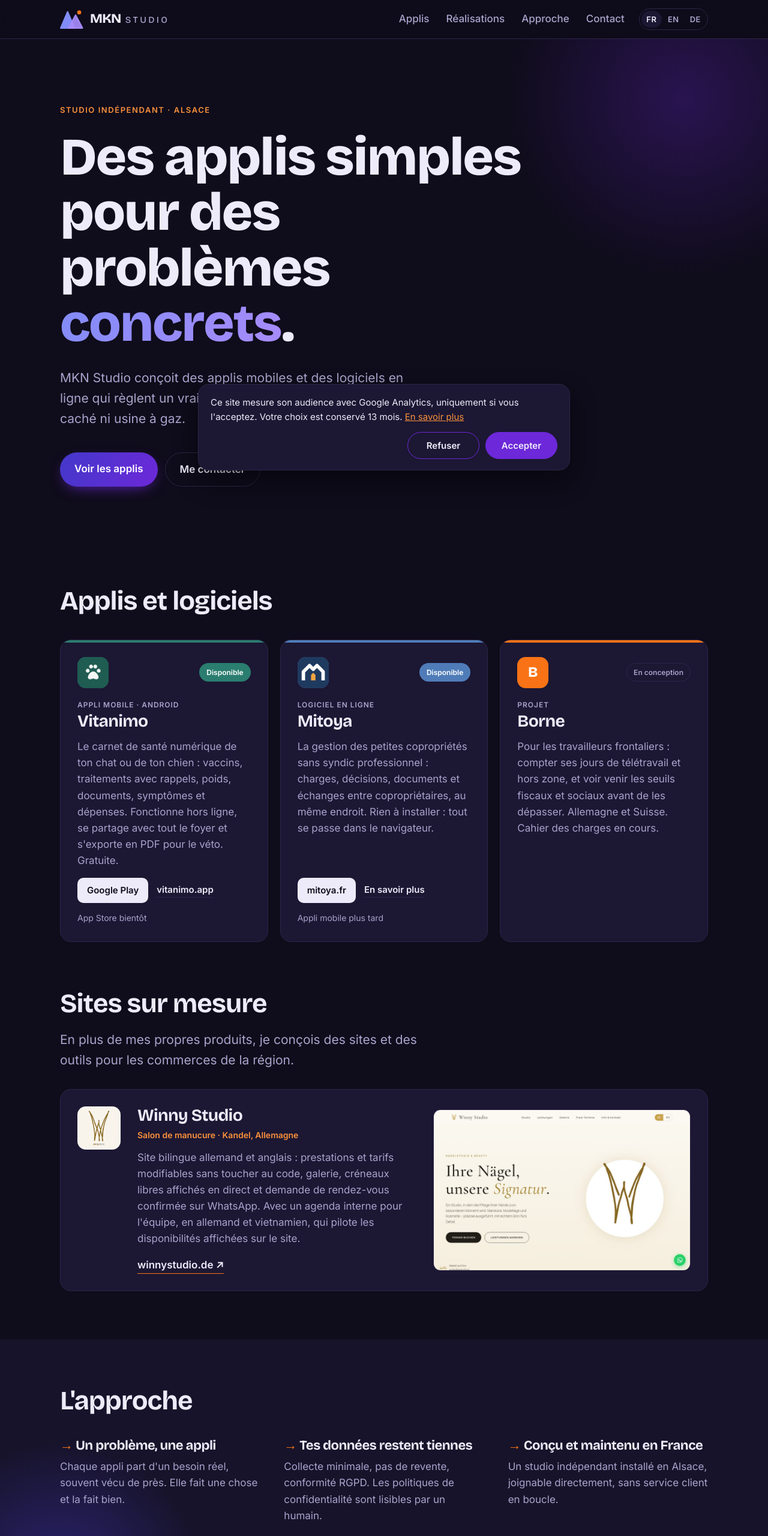
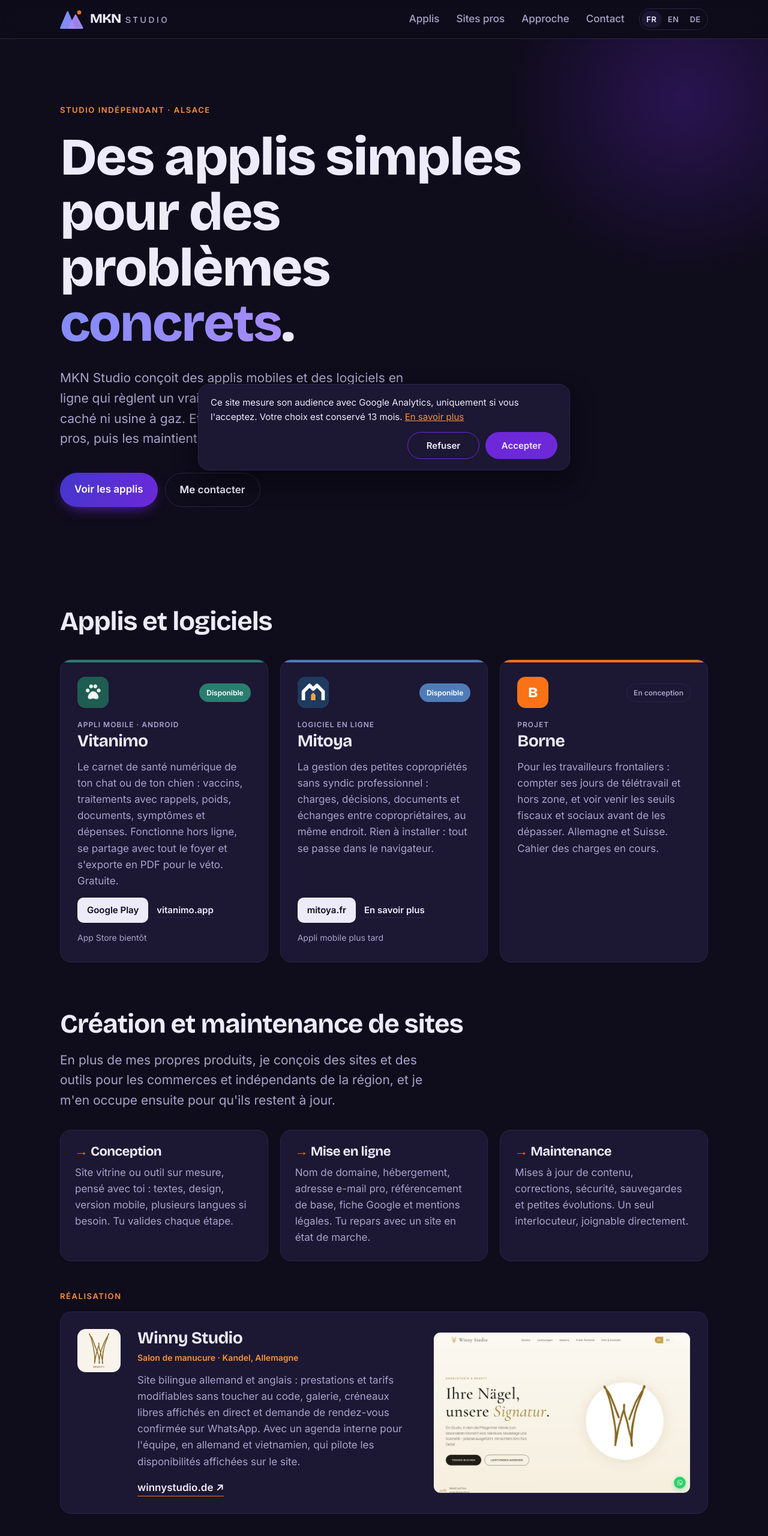
Before and after one commit to mknstudio/mknstudio.github.io, a plain HTML site: page index.html in a window 1280 px wide. Shown: the top 2560 px of the page at 60% size. Drawn offline with Linux system fonts and the light colour scheme.

Commit message:
Offre création et maintenance de sites (FR/EN/DE)
Co-Authored-By: Claude Opus 5.5 <noreply@anthropic.com>
Claude-Session: https://claude.ai/code/session_01UJx47APL8DkVuYsThBJ8GW

```diff
--- a/index.html
+++ b/index.html
@@ -41,7 +41,7 @@
       </button>
       <nav id="nav" class="nav">
         <a href="#applis">Applis</a>
-        <a href="#realisations">Réalisations</a>
+        <a href="#realisations">Sites pros</a>
         <a href="#approche">Approche</a>
         <a href="#contact">Contact</a>
       </nav>
@@ -58,7 +58,7 @@
       <div class="wrap">
         <p class="eyebrow">Studio indépendant · Alsace</p>
         <h1>Des applis simples<br>pour des problèmes <em>concrets</em>.</h1>
-        <p class="lead">MKN Studio conçoit des applis mobiles et des logiciels en ligne qui règlent un vrai souci du quotidien, sans abonnement caché ni usine à gaz.</p>
+        <p class="lead">MKN Studio conçoit des applis mobiles et des logiciels en ligne qui règlent un vrai souci du quotidien, sans abonnement caché ni usine à gaz. Et il crée des sites sur mesure pour les pros, puis les maintient.</p>
         <div class="hero-actions">
           <a href="#applis" class="btn btn-primary">Voir les applis</a>
           <a href="#contact" class="btn btn-ghost">Me contacter</a>
@@ -114,8 +114,14 @@
 
     <section id="realisations" class="work">
       <div class="wrap">
-        <h2 class="section-title">Sites sur mesure</h2>
-        <p class="lead work-lead">En plus de mes propres produits, je conçois des sites et des outils pour les commerces de la région.</p>
+        <h2 class="section-title">Création et maintenance de sites</h2>
+        <p class="lead work-lead">En plus de mes propres produits, je conçois des sites et des outils pour les commerces et indépendants de la région, et je m'en occupe ensuite pour qu'ils restent à jour.</p>
+        <div class="services">
+          <div class="service"><h3>Conception</h3><p>Site vitrine ou outil sur mesure, pensé avec toi : textes, design, version mobile, plusieurs langues si besoin. Tu valides chaque étape.</p></div>
+          <div class="service"><h3>Mise en ligne</h3><p>Nom de domaine, hébergement, adresse e-mail pro, référencement de base, fiche Google et mentions légales. Tu repars avec un site en état de marche.</p></div>
+          <div class="service"><h3>Maintenance</h3><p>Mises à jour de contenu, corrections, sécurité, sauvegardes et petites évolutions. Un seul interlocuteur, joignable directement.</p></div>
+        </div>
+        <p class="work-sub">Réalisation</p>
         <a class="work-card" href="https://winnystudio.de" target="_blank" rel="noopener">
           <span class="work-logo"><img src="assets/clients/winny-studio.png" alt="Logo Winny Studio"></span>
           <span class="work-body">
@@ -152,7 +158,7 @@
     <section id="contact" class="contact">
       <div class="wrap">
         <h2 class="section-title">Contact</h2>
-        <p class="lead">Une question sur une appli, un bug, une idée ou une proposition de partenariat ?</p>
+        <p class="lead">Un projet de site, une maintenance à reprendre, une question sur une appli ou un bug ? Écris-moi, je réponds sous 48 h.</p>
         <a class="contact-mail" href="mailto:contact@mknstudio.fr" data-todo="adresse e-mail">contact@mknstudio.fr</a>
       </div>
     </section>
--- a/styles.css
+++ b/styles.css
@@ -153,6 +153,15 @@ img.app-icon { display: block; object-fit: cover; }
 .work-link { align-self: flex-start; margin-top: 16px; font-weight: 600; border-bottom: 1.5px solid var(--coral); }
 @media (max-width: 860px) { .work-card { flex-direction: column; } .work-shot { flex-basis: auto; width: 100%; } }
 
+/* Services */
+.services { display: grid; grid-template-columns: repeat(3, 1fr); gap: 20px; margin-bottom: 48px; }
+.service { background: var(--surface); border: 1px solid var(--line); border-radius: var(--radius); padding: 24px; }
+.service h3 { font-size: 22px; font-weight: 700; margin-bottom: 10px; }
+.service h3::before { content: "→ "; color: var(--coral); }
+.service p { margin: 0; color: var(--ink-soft); }
+.work-sub { margin: 0 0 16px; font-size: 13px; font-weight: 600; letter-spacing: .12em; text-transform: uppercase; color: var(--coral-text); }
+@media (max-width: 860px) { .services { grid-template-columns: 1fr; } }
+
 /* Approach */
 .approach { background: var(--bg-soft); color: #EDEBFA; position: relative; overflow: hidden; }
 .approach::after {
```
Also changed, not shown: de/index.html (+10 -4 lines), en/index.html (+11 -5 lines).
